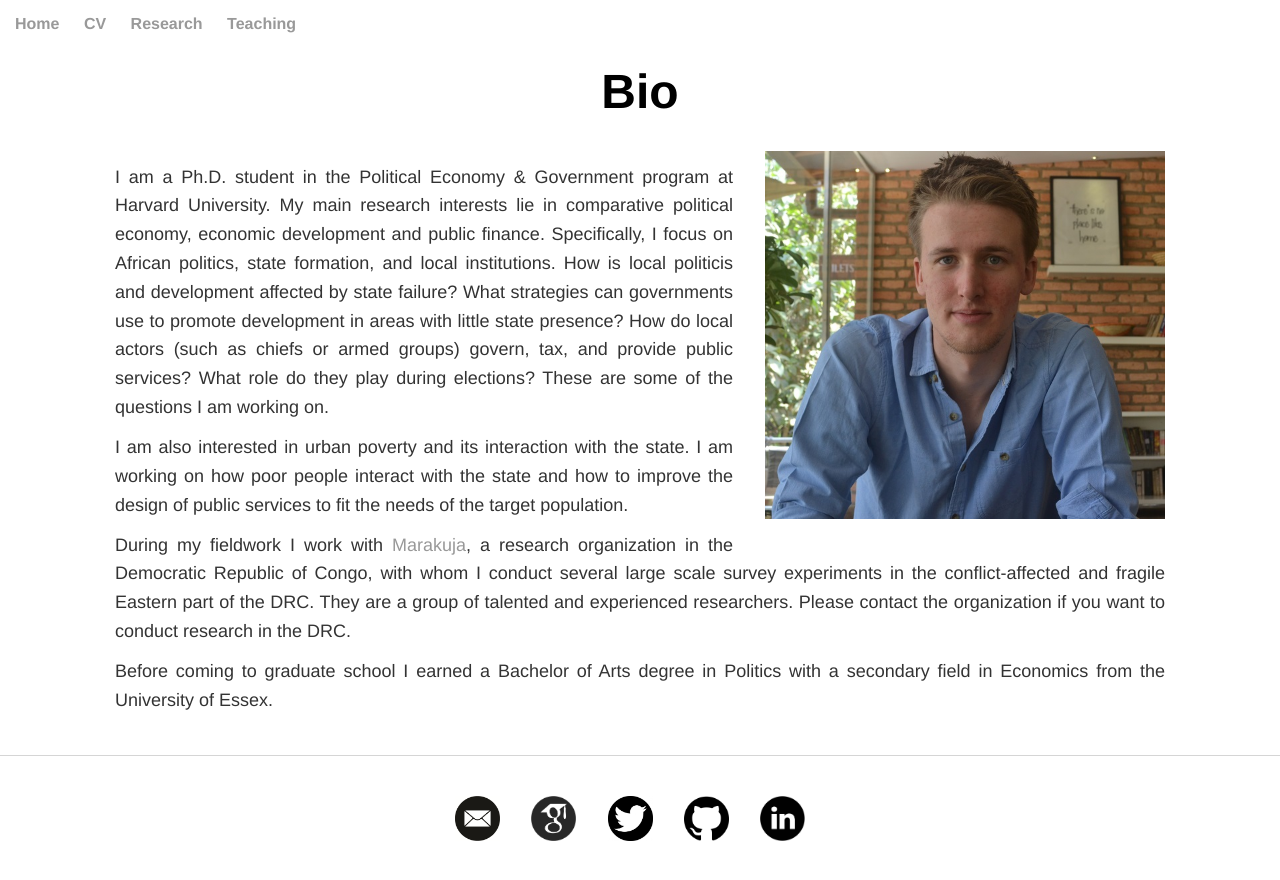
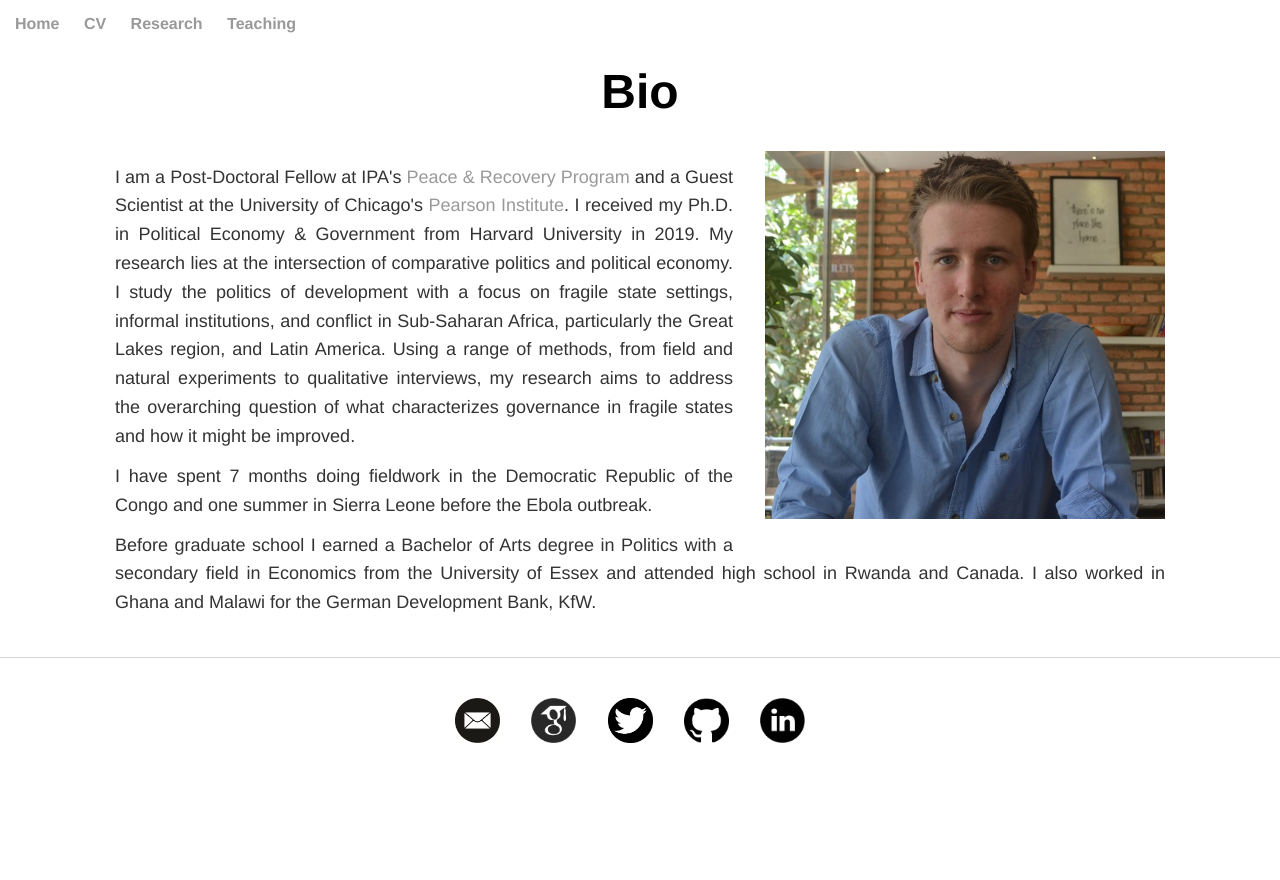
Before and after one commit to soeren-henn/soeren-henn.github.io, a Jekyll site: the page built from bio/index.html, in a window 1280 px wide. Shown: the top 880 px of the page. Built offline with Jekyll 4.4.1, drawn with Linux system fonts in a browser that asks for light colours.

Commit message:
Update index.html

```diff
--- a/bio/index.html
+++ b/bio/index.html
@@ -13,10 +13,9 @@
 	</div>
 
 	<div class="biotext">
-		<p>I am a Ph.D. student in the Political Economy &#38 Government program at Harvard University. My main research interests lie in comparative political economy, economic development and public finance. Specifically, I focus on African politics, state formation, and local institutions. How is local politicis and development affected by state failure? What strategies can governments use to promote development in areas with little state presence? How do local actors (such as chiefs or armed groups) govern, tax, and provide public services? What role do they play during elections? These are some of the questions I am working on.</p>
-		<p>I am also interested in urban poverty and its interaction with the state. I am working on how poor people interact with the state and how to improve the design  of public services to fit the needs of the target population.</p>
-		<p>During my fieldwork I work with <a href="https://marakujakivuresearch.com/" target="_blank">Marakuja</a>, a research organization in the Democratic Republic of Congo, with whom I conduct several large scale survey experiments in the conflict-affected and fragile Eastern part of the DRC. They are a group of talented and experienced researchers. Please contact the organization if you want to conduct research in the DRC.</p>
-		<p>Before coming to graduate school I earned a Bachelor of Arts degree in Politics with a secondary field in Economics from the University of Essex.</p>
+		<p>I am a Post-Doctoral Fellow at IPA's <a href="https://www.poverty-action.org/program-area/peace-and-recovery" target="_blank">Peace &#38 Recovery Program</a> and a Guest Scientist at the University of Chicago's <a href="https://thepearsoninstitute.org" target="_blank">Pearson Institute</a>. I received my Ph.D. in Political Economy &#38 Government from Harvard University in 2019. My research lies at the intersection of comparative politics and political economy. I study the politics of development with a focus on fragile state settings, informal institutions, and conflict in Sub-Saharan Africa, particularly the Great Lakes region, and Latin America. Using a range of methods, from field and natural experiments to qualitative interviews, my research aims to address the overarching question of what characterizes governance in fragile states and how it might be improved.</p>
+		<p>I have spent 7 months doing fieldwork in the Democratic Republic of the Congo and one summer in Sierra Leone before the Ebola outbreak.</p>
+		<p>Before graduate school I earned a Bachelor of Arts degree in Politics with a secondary field in Economics from the University of Essex and attended high school in Rwanda and Canada. I also worked in Ghana and Malawi for the German Development Bank, KfW.</p>
 	</div>
 
 </div>
```
